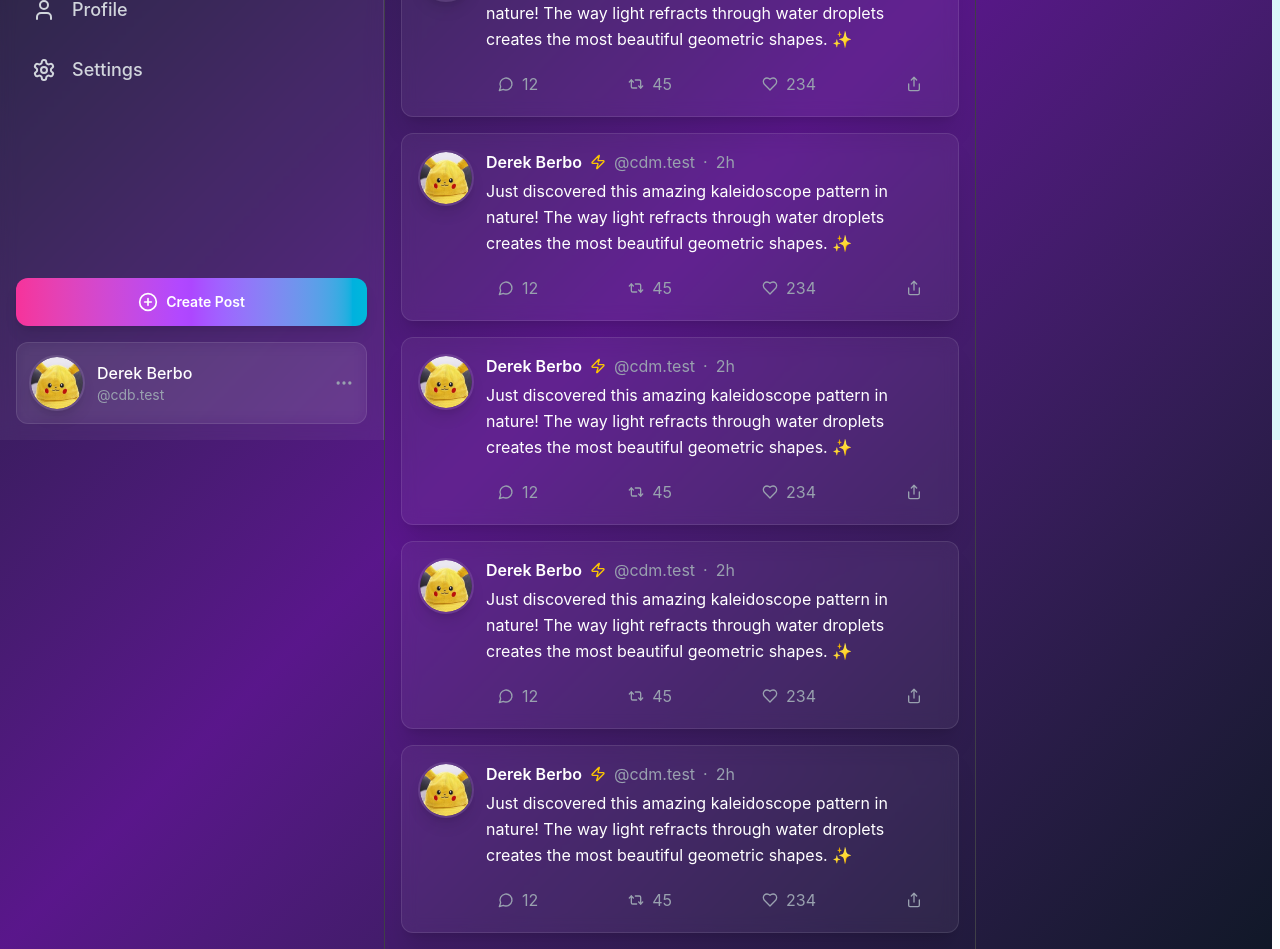
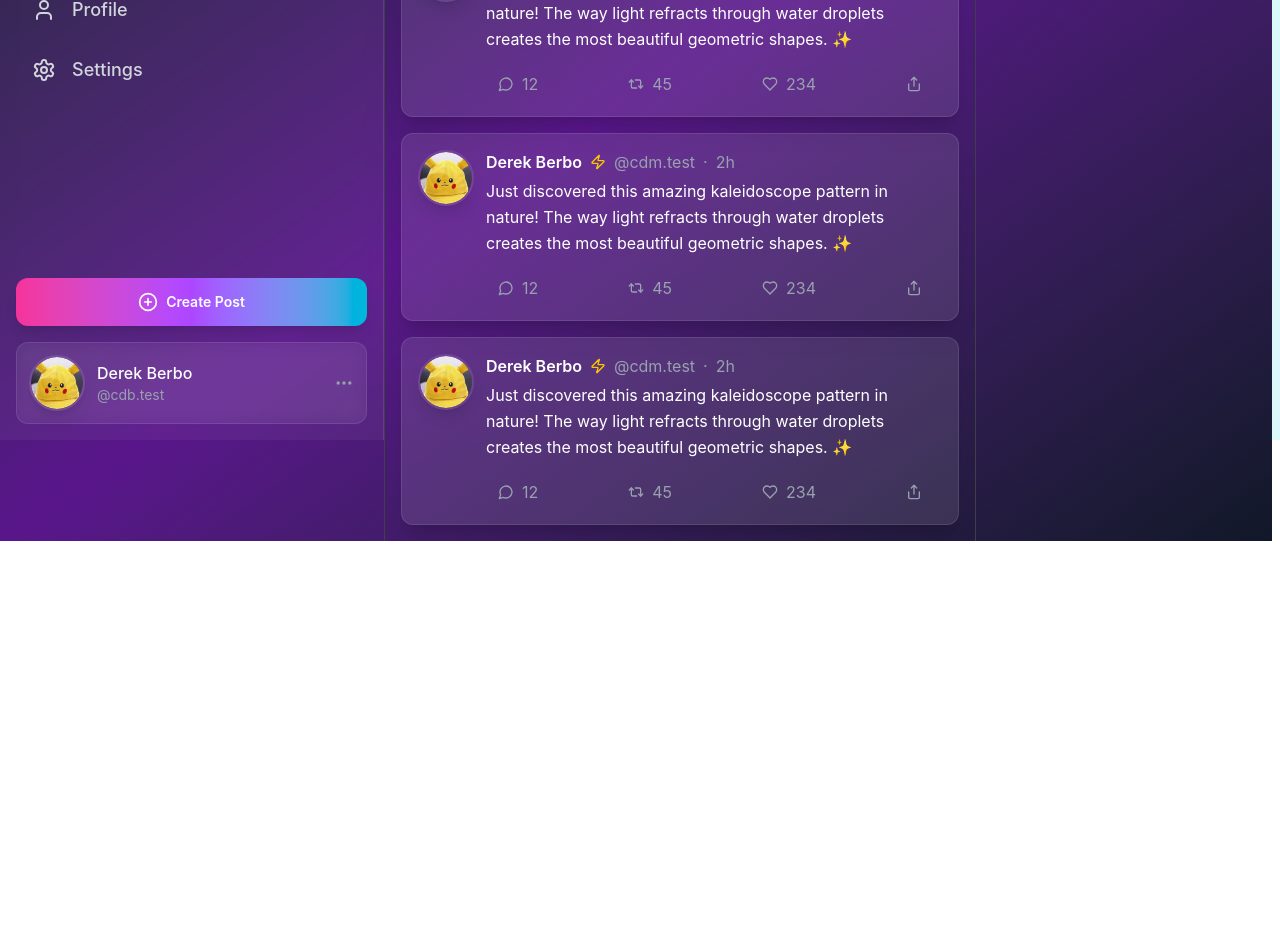
Before and after one commit to pickachuuu/kaleido-client, a Next.js app: page /home in a window 1280 px wide. Shown: the part 360-1309 px from the top of the page. After the commit the page ends 901 px from the top, so only its background shows below. Built offline with nearby package versions, Linux system fonts and the light colour scheme.

Commit message:
style: simplify Card component in ForYouFeed by removing backdrop-blur effect and redundant elements for a cleaner design

```diff
--- a/src/components/feeds/ForYouFeed.tsx
+++ b/src/components/feeds/ForYouFeed.tsx
@@ -7,7 +7,7 @@ export default function ForYouFeed() {
     return (
         <div className="space-y-4 p-4">
             {/* Example post */}
-            <Card className="bg-white/5 backdrop-blur-sm border-white/10 shadow-xl hover:bg-white/10 transition-all duration-200 w-full">
+            <Card className="bg-white/10 w-full transition-all duration-200">
                 <Card.Content className="p-4">
                     <div className="flex  gap-3">
                         <ProfileAvatar variant="chat" profileUrl="/profile/pikaProfile.jpg" />
@@ -42,7 +42,8 @@ export default function ForYouFeed() {
                     </div>
                 </Card.Content>
             </Card>
-            <Card className="bg-white/5 backdrop-blur-sm border-white/10 shadow-xl hover:bg-white/10 transition-all duration-200 w-full">
+
+            <Card className="bg-white/10 w-full transition-all duration-200">
                 <Card.Content className="p-4">
                     <div className="flex  gap-3">
                         <ProfileAvatar variant="chat" profileUrl="/profile/pikaProfile.jpg" />
@@ -77,7 +78,8 @@ export default function ForYouFeed() {
                     </div>
                 </Card.Content>
             </Card>
-            <Card className="bg-white/5 backdrop-blur-sm border-white/10 shadow-xl hover:bg-white/10 transition-all duration-200 w-full">
+
+            <Card className="bg-white/10 w-full transition-all duration-200">
                 <Card.Content className="p-4">
                     <div className="flex  gap-3">
                         <ProfileAvatar variant="chat" profileUrl="/profile/pikaProfile.jpg" />
@@ -112,7 +114,8 @@ export default function ForYouFeed() {
                     </div>
                 </Card.Content>
             </Card>
-            <Card className="bg-white/5 backdrop-blur-sm border-white/10 shadow-xl hover:bg-white/10 transition-all duration-200 w-full">
+
+            <Card className="bg-white/10 w-full transition-all duration-200">
                 <Card.Content className="p-4">
                     <div className="flex  gap-3">
                         <ProfileAvatar variant="chat" profileUrl="/profile/pikaProfile.jpg" />
@@ -147,76 +150,7 @@ export default function ForYouFeed() {
                     </div>
                 </Card.Content>
             </Card>
-            <Card className="bg-white/5 backdrop-blur-sm border-white/10 shadow-xl hover:bg-white/10 transition-all duration-200 w-full">
-                <Card.Content className="p-4">
-                    <div className="flex  gap-3">
-                        <ProfileAvatar variant="chat" profileUrl="/profile/pikaProfile.jpg" />
 
-                        <div className="flex-1 space-y-1">
-                            <div className="flex items-center gap-2">
-                                <span className="font-semibold text-white">Derek Berbo</span>
-                                <Zap className="w-4 h-4 text-yellow-400" />
-                                <span className="text-gray-400">@cdm.test</span>
-                                <span className="text-gray-400">·</span>
-                                <span className="text-gray-400">2h</span>
-                            </div>
-                            <p className="text-white leading-relaxed">Just discovered this amazing kaleidoscope pattern in nature! The way light refracts through water droplets creates the most beautiful geometric shapes. ✨</p>
-                            <div className="flex items-center justify-between pt-3 max-w-md">
-                                <button className="text-gray-400 hover:text-cyan-400 hover:bg-cyan-400/10 gap-2 flex items-center rounded-full px-3 py-1 transition-all">
-                                    <MessageCircle className="w-4 h-4" />
-                                    <span>12</span>
-                                </button>
-                                <button className="text-gray-400 hover:text-green-400 hover:bg-green-400/10 gap-2 flex items-center rounded-full px-3 py-1 transition-all">
-                                    <Repeat2 className="w-4 h-4" />
-                                    <span>45</span>
-                                </button>
-                                <button className="text-gray-400 hover:text-pink-400 hover:bg-pink-400/10 gap-2 flex items-center rounded-full px-3 py-1 transition-all">
-                                    <Heart className="w-4 h-4" />
-                                    <span>234</span>
-                                </button>
-                                <button className="text-gray-400 hover:text-purple-400 hover:bg-purple-400/10 flex items-center rounded-full px-3 py-1 transition-all">
-                                    <Share className="w-4 h-4" />
-                                </button>
-                            </div>
-                        </div>
-                    </div>
-                </Card.Content>
-            </Card>
-            <Card className="bg-white/5 backdrop-blur-sm border-white/10 shadow-xl hover:bg-white/10 transition-all duration-200 w-full">
-                <Card.Content className="p-4">
-                    <div className="flex  gap-3">
-                        <ProfileAvatar variant="chat" profileUrl="/profile/pikaProfile.jpg" />
-
-                        <div className="flex-1 space-y-1">
-                            <div className="flex items-center gap-2">
-                                <span className="font-semibold text-white">Derek Berbo</span>
-                                <Zap className="w-4 h-4 text-yellow-400" />
-                                <span className="text-gray-400">@cdm.test</span>
-                                <span className="text-gray-400">·</span>
-                                <span className="text-gray-400">2h</span>
-                            </div>
-                            <p className="text-white leading-relaxed">Just discovered this amazing kaleidoscope pattern in nature! The way light refracts through water droplets creates the most beautiful geometric shapes. ✨</p>
-                            <div className="flex items-center justify-between pt-3 max-w-md">
-                                <button className="text-gray-400 hover:text-cyan-400 hover:bg-cyan-400/10 gap-2 flex items-center rounded-full px-3 py-1 transition-all">
-                                    <MessageCircle className="w-4 h-4" />
-                                    <span>12</span>
-                                </button>
-                                <button className="text-gray-400 hover:text-green-400 hover:bg-green-400/10 gap-2 flex items-center rounded-full px-3 py-1 transition-all">
-                                    <Repeat2 className="w-4 h-4" />
-                                    <span>45</span>
-                                </button>
-                                <button className="text-gray-400 hover:text-pink-400 hover:bg-pink-400/10 gap-2 flex items-center rounded-full px-3 py-1 transition-all">
-                                    <Heart className="w-4 h-4" />
-                                    <span>234</span>
-                                </button>
-                                <button className="text-gray-400 hover:text-purple-400 hover:bg-purple-400/10 flex items-center rounded-full px-3 py-1 transition-all">
-                                    <Share className="w-4 h-4" />
-                                </button>
-                            </div>
-                        </div>
-                    </div>
-                </Card.Content>
-            </Card>
         </div>
     )
 }
```
